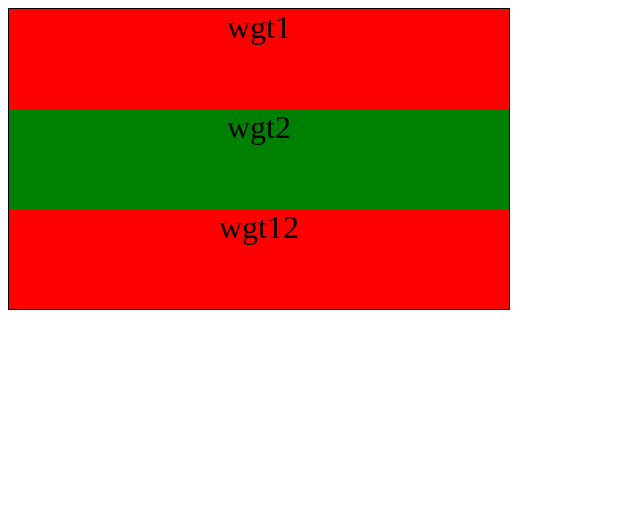
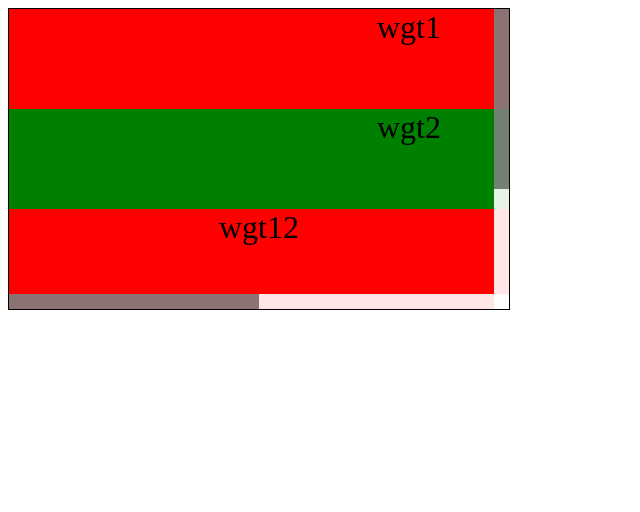
Before and after one commit to ebissolo/tableWgtDemo, a website built with webpack: page index.html in a window 1280 px wide. Shown: the whole page, without its empty margins (0-640 px from the left). Built offline with nearby package versions, Linux system fonts and the light colour scheme.

Commit message:
added custom jmscrollbar with keydown event binding

```diff
--- /dev/null
+++ b/css/jmscrollbar.css
@@ -0,0 +1,18 @@
+.x-rail {
+	position: absolute;
+	background-color: white;
+	opacity: 0.9;
+}
+.y-rail {
+	position: absolute;
+	background-color: white;
+	opacity: 0.9;
+}
+.x-rail-thumb {
+	position: absolute;
+	background-color: gray;
+}
+.y-rail-thumb {
+	position: absolute;
+	background-color: gray;
+}
--- a/index.html
+++ b/index.html
@@ -2,7 +2,7 @@
 <html>
 	<head>
 		<link rel="stylesheet" href="./css/page.css">
-		<link rel="stylesheet" href="./css/perfect-scrollbar.css">
+		<link rel="stylesheet" href="./css/jmscrollbar.css">
 	</head>
 	<body>
 		<div id="tableWgt" class="container"></div>
--- /dev/null
+++ b/src/JMScrollbar.js
@@ -0,0 +1,162 @@
+let defaultSettings = () => ({
+	handlers: ["keyboard"],
+	xRailHeight: 15,
+	yRailWidth: 15,
+	scrollXPos: 0,
+	scrollYPos: 0,
+	minScrollbarLength: 30
+});
+
+export default class JMScrollbar {
+
+	constructor( element, options ) {
+		console.log( "--> scrollbar constructor !" );
+
+		this.container = element;
+		this.containerWidth = parseFloat( element.style.width );
+		this.containerHeight = parseFloat( element.style.height );
+
+		// Default settings
+		this.settings = defaultSettings();
+
+		this.setOptions( options );
+		this.appendRailsAndThumbs();
+		this.bindEvents();
+	}
+
+	bindEvents() {
+		for( var key in this.settings.handlers ) {
+			switch( this.settings.handlers[key] ) {
+				case "keyboard":
+					this.bindKeyboardEvent( this );
+					break;
+			}
+		}
+	}
+
+	setOptions( options ) {
+		for( var opt in options ) {
+			this[opt] = options[opt];
+		}
+	}
+
+	getThumbSize( size ) {
+		return parseInt( Math.max( this.settings.minScrollbarLength, size ) );
+	}
+
+	setStyles( xRail, yRail, xRailThumb, yRailThumb ) {
+		let xRailDim = {
+			w: this.containerWidth,
+			h: this.settings.xRailHeight,
+			left: 0,
+			bottom: 0
+		};
+		let yRailDim = {
+			w: this.settings.yRailWidth,
+			h: this.containerHeight,
+			top: 0,
+			right: 0
+		};
+
+		// Rails
+		xRail.style.width = xRailDim.w + "px";
+		xRail.style.height = xRailDim.h + "px";
+		xRail.style.left = xRailDim.left + "px"
+		xRail.style.bottom = xRailDim.bottom + "px";
+		yRail.style.width = yRailDim.w + "px";
+		yRail.style.height = yRailDim.h + "px";
+		yRail.style.top = yRailDim.top + "px";
+		yRail.style.right = yRailDim.right + "px";
+
+		// Thumbs
+		xRailThumb.style.width = this.getThumbSize( this.containerWidth * this.containerWidth / this.scrollContentWidth ) + "px";
+		xRailThumb.style.height = xRailDim.h + "px";
+		yRailThumb.style.width = yRailDim.w + "px";
+		yRailThumb.style.height = this.getThumbSize( this.containerHeight * this.containerHeight / this.scrollContentHeight ) + "px";
+
+		this.railX = {
+			el: xRail,
+			h: xRailDim.h,
+			left: xRailDim.left,
+			bottom: xRailDim.bottom
+		};
+		this.railY = {
+			el: yRail,
+			w: yRailDim.w,
+			top: yRailDim.top,
+			right: yRailDim.right
+		};
+		this.thumbX = {
+			el: xRailThumb,
+			len: parseFloat( xRailThumb.style.width )
+		};
+		this.thumbY = {
+			el: yRailThumb,
+			len: parseFloat( yRailThumb.style.height )
+		};
+	}
+
+	appendRailsAndThumbs() {
+		let xRail = document.createElement( "div" );
+		let yRail = document.createElement( "div" );
+		let xRailThumb = document.createElement( "div" );
+		let yRailThumb = document.createElement( "div" );
+
+		xRail.classList.add( "x-rail" );
+		yRail.classList.add( "y-rail" );
+		xRailThumb.classList.add( "x-rail-thumb" );
+		yRailThumb.classList.add( "y-rail-thumb" );
+
+		this.setStyles( xRail, yRail, xRailThumb, yRailThumb );
+
+		xRail.appendChild( xRailThumb );
+		yRail.appendChild( yRailThumb );
+		this.container.appendChild( xRail );
+		this.container.appendChild( yRail );
+	}
+
+	updateGeometry( i ) {
+		console.log( "--> update geometry" );
+
+		i.railX.el.style.bottom = ( i.railX.bottom - i.container.scrollTop ) + "px";
+		i.railX.el.style.left = ( i.railX.left + i.container.scrollLeft ) + "px";
+		i.railY.el.style.right = ( i.railY.right - i.container.scrollLeft ) + "px";
+		i.railY.el.style.top = ( i.railY.top + i.container.scrollTop ) + "px";
+
+		let scrollbarYTop = i.container.scrollTop * ( i.thumbY.len - this.containerHeight ) / ( i.scrollContentHeight - this.containerHeight );
+		let scrollbarXLeft = i.container.scrollLeft * ( i.thumbY.len - this.containerWidth ) / ( i.scrollContentWidth - this.containerWidth );
+
+		i.thumbY.el.style.top = -scrollbarYTop + "px";
+		i.thumbX.el.style.left = -scrollbarXLeft + "px";
+	}
+
+	bindKeyboardEvent( i ) {
+		document.addEventListener( "keydown", ( e ) => {
+			e.preventDefault();
+
+			console.log( "--> keycode: " + e.keyCode );
+
+			let deltaX = 0;
+			let deltaY = 0;
+
+			switch( e.keyCode ) {
+				case 37: // left
+					deltaX = -30;
+					break;
+				case 38: // up
+					deltaY = 30;
+					break;
+				case 39: // right
+					deltaX = 30;
+					break;
+				case 40: // down
+					deltaY = -30;
+					break;
+			}
+
+			this.container.scrollTop -= deltaY;
+			this.container.scrollLeft += deltaX;
+			this.updateGeometry( i );
+		});
+	}
+}
--- a/src/TableWgt.js
+++ b/src/TableWgt.js
@@ -1,8 +1,8 @@
-import PerfectScrollbar from "perfect-scrollbar";
 import TableGeometry from "./TableGeometry.js";
 import RowPrototype from "./RowPrototype.js";
 import RowPrototypes from "./RowPrototypes.js";
 import GenericWgt from "./GenericWgt.js";
+import JMScrollbar from "./JMScrollbar.js";
 
 
 export default class TableWgt {
@@ -31,14 +31,11 @@ export default class TableWgt {
 	}
 
 	addScrollbar( scrollbarOptions ) {
-		this.scrollbar = new PerfectScrollbar( this.elem, scrollbarOptions );
-
-		let self = this;
-		this.elem.addEventListener( "ps-scroll-y", ( e ) => {
-			console.log( "--> attach scrollbar listerner on y axis" );
-			self.scrollTo( self.scrollbar.lastScrollTop );
-			self.scrollbar.update();
-		});
+		let maxContentHeight = 0;
+		for( let i = 0; i < this.m_table.rows.length; i++ ) {
+			maxContentHeight += this.m_table.rows[i].height;
+		}
+		this.scrollbar = new JMScrollbar( this.elem, { scrollContentWidth: this.width * 2, scrollContentHeight: maxContentHeight } );
 	}
 
 	addWidget( wgt ) {
--- a/src/main.js
+++ b/src/main.js
@@ -36,7 +36,7 @@ window.tableWgt = new TableWgt( "tableWgt", {
  });
 
 // Add Generic widgets
-let wgt1 = new GenericWgt( "wgt1", { w: 500, h: 100, x: 0, y: 0, bgcolor: "red", rowOccupied: 0 }, tableWgt );
-let wgt2 = new GenericWgt( "wgt2", { w: 500, h: 100, x: 0, y: 0, bgcolor: "green", rowOccupied: 1 }, tableWgt );
+let wgt1 = new GenericWgt( "wgt1", { w: 800, h: 100, x: 0, y: 0, bgcolor: "red", rowOccupied: 0 }, tableWgt );
+let wgt2 = new GenericWgt( "wgt2", { w: 800, h: 100, x: 0, y: 0, bgcolor: "green", rowOccupied: 1 }, tableWgt );
 
 tableWgt.model = model;
```
Also changed, not shown: dist/bundle.js, 1 other file.
